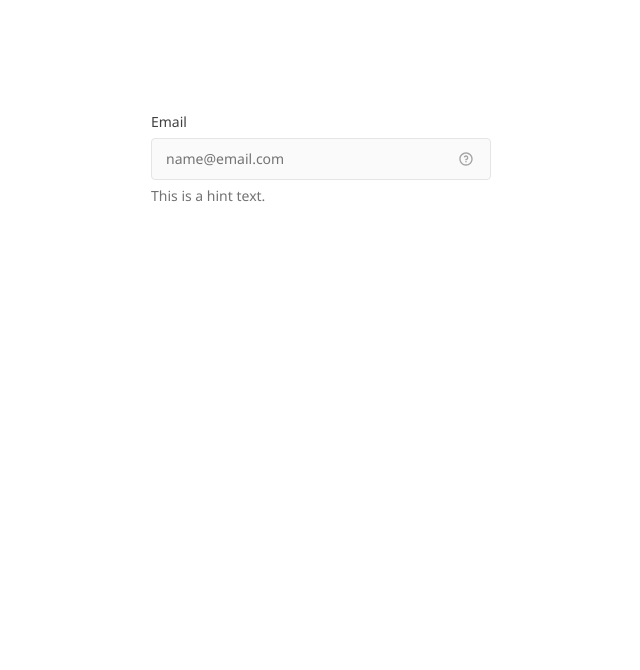
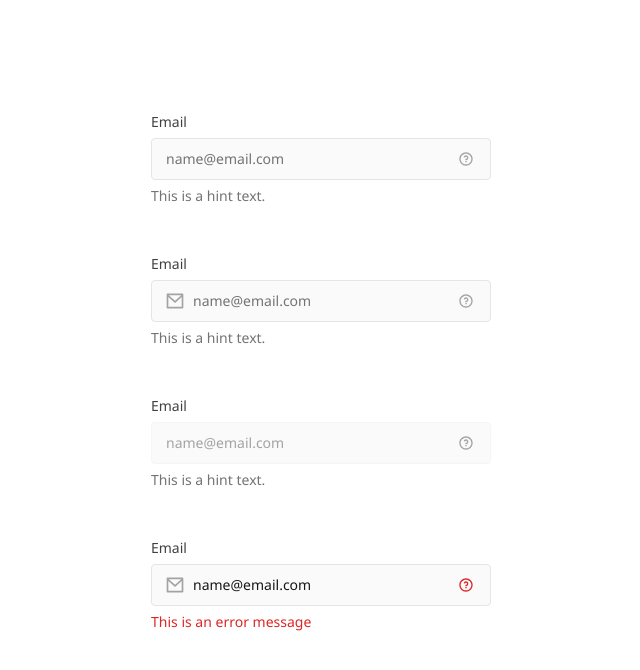
Before and after one commit to ItsChance-BTW/Projects, a Next.js app: page /text-input-component in a window 1280 px wide. Shown: the top 670 px of the page, without its empty margins (319-959 px from the left). Built offline with nearby package versions, Linux system fonts and the light colour scheme.

Commit message:
completed text input component

```diff
--- a/app/(projects)/text-input-component/page.tsx
+++ b/app/(projects)/text-input-component/page.tsx
@@ -9,8 +9,51 @@ export default function Page() {
                     label="Email"
                     type="email"
                     placeholder="name@email.com"
+                    hint="This is a hint text."
+                    rightSVG={{
+                        fill: 'currentColor',
+                        path: "M12 22C6.47715 22 2 17.5228 2 12C2 6.47715 6.47715 2 12 2C17.5228 2 22 6.47715 22 12C22 17.5228 17.5228 22 12 22ZM12 20C16.4183 20 20 16.4183 20 12C20 7.58172 16.4183 4 12 4C7.58172 4 4 7.58172 4 12C4 16.4183 7.58172 20 12 20ZM11 15H13V17H11V15ZM13 13.3551V14H11V12.5C11 11.9477 11.4477 11.5 12 11.5C12.8284 11.5 13.5 10.8284 13.5 10C13.5 9.17157 12.8284 8.5 12 8.5C11.2723 8.5 10.6656 9.01823 10.5288 9.70577L8.56731 9.31346C8.88637 7.70919 10.302 6.5 12 6.5C13.933 6.5 15.5 8.067 15.5 10C15.5 11.5855 14.4457 12.9248 13 13.3551Z"
+                    }}
+                />
+                <TextInput
+                    text=""
+                    label="Email"
+                    type="email"
+                    placeholder="name@email.com"
+                    hint="This is a hint text."
+                    leftSVG={{
+                        fill: 'currentColor',
+                        path: 'M3 3H21C21.5523 3 22 3.44772 22 4V20C22 20.5523 21.5523 21 21 21H3C2.44772 21 2 20.5523 2 20V4C2 3.44772 2.44772 3 3 3ZM20 7.23792L12.0718 14.338L4 7.21594V19H20V7.23792ZM4.51146 5L12.0619 11.662L19.501 5H4.51146Z'
+                    }}
+                    rightSVG={{
+                        fill: 'currentColor',
+                        path: "M12 22C6.47715 22 2 17.5228 2 12C2 6.47715 6.47715 2 12 2C17.5228 2 22 6.47715 22 12C22 17.5228 17.5228 22 12 22ZM12 20C16.4183 20 20 16.4183 20 12C20 7.58172 16.4183 4 12 4C7.58172 4 4 7.58172 4 12C4 16.4183 7.58172 20 12 20ZM11 15H13V17H11V15ZM13 13.3551V14H11V12.5C11 11.9477 11.4477 11.5 12 11.5C12.8284 11.5 13.5 10.8284 13.5 10C13.5 9.17157 12.8284 8.5 12 8.5C11.2723 8.5 10.6656 9.01823 10.5288 9.70577L8.56731 9.31346C8.88637 7.70919 10.302 6.5 12 6.5C13.933 6.5 15.5 8.067 15.5 10C15.5 11.5855 14.4457 12.9248 13 13.3551Z"
+                    }}
+                />
+                <TextInput
+                    text=""
+                    label="Email"
+                    type="email"
+                    placeholder="name@email.com"
+                    disabled={true}
+                    hint="This is a hint text."
+                    rightSVG={{
+                        fill: 'currentColor',
+                        path: "M12 22C6.47715 22 2 17.5228 2 12C2 6.47715 6.47715 2 12 2C17.5228 2 22 6.47715 22 12C22 17.5228 17.5228 22 12 22ZM12 20C16.4183 20 20 16.4183 20 12C20 7.58172 16.4183 4 12 4C7.58172 4 4 7.58172 4 12C4 16.4183 7.58172 20 12 20ZM11 15H13V17H11V15ZM13 13.3551V14H11V12.5C11 11.9477 11.4477 11.5 12 11.5C12.8284 11.5 13.5 10.8284 13.5 10C13.5 9.17157 12.8284 8.5 12 8.5C11.2723 8.5 10.6656 9.01823 10.5288 9.70577L8.56731 9.31346C8.88637 7.70919 10.302 6.5 12 6.5C13.933 6.5 15.5 8.067 15.5 10C15.5 11.5855 14.4457 12.9248 13 13.3551Z"
+                    }}
+                />
+                <TextInput
+                    text="name@email.com"
+                    label="Email"
+                    type="email"
+                    placeholder="name@email.com"
                     disabled={false}
                     hint="This is a hint text."
+                    error={"This is an error message"}
+                    leftSVG={{
+                        fill: 'currentColor',
+                        path: 'M3 3H21C21.5523 3 22 3.44772 22 4V20C22 20.5523 21.5523 21 21 21H3C2.44772 21 2 20.5523 2 20V4C2 3.44772 2.44772 3 3 3ZM20 7.23792L12.0718 14.338L4 7.21594V19H20V7.23792ZM4.51146 5L12.0619 11.662L19.501 5H4.51146Z'
+                    }}
                     rightSVG={{
                         fill: 'currentColor',
                         path: "M12 22C6.47715 22 2 17.5228 2 12C2 6.47715 6.47715 2 12 2C17.5228 2 22 6.47715 22 12C22 17.5228 17.5228 22 12 22ZM12 20C16.4183 20 20 16.4183 20 12C20 7.58172 16.4183 4 12 4C7.58172 4 4 7.58172 4 12C4 16.4183 7.58172 20 12 20ZM11 15H13V17H11V15ZM13 13.3551V14H11V12.5C11 11.9477 11.4477 11.5 12 11.5C12.8284 11.5 13.5 10.8284 13.5 10C13.5 9.17157 12.8284 8.5 12 8.5C11.2723 8.5 10.6656 9.01823 10.5288 9.70577L8.56731 9.31346C8.88637 7.70919 10.302 6.5 12 6.5C13.933 6.5 15.5 8.067 15.5 10C15.5 11.5855 14.4457 12.9248 13 13.3551Z"
--- a/components/common/TextInput.tsx
+++ b/components/common/TextInput.tsx
@@ -28,9 +28,17 @@ const TextInput: React.FC<TextInputProps> = ({
     const [inputText, setInputText] = useState(text || "");
     let paddingLeft = "";
     let paddingRight = "";
+    let ringColor = "";
+    let svgColor = "text-neutral-400";
+    let hintColor = "text-neutral-500";
 
     if (leftSVG) paddingLeft = "pl-[41px]";
     if (rightSVG) paddingRight = "pr-[38px]";
+    if (error) {
+        ringColor = "ring-red-600";
+        svgColor = "text-red-600";
+        hintColor = "text-red-600";
+    }
 
     return (
         <div className="flex flex-col gap-1.5 text-sm">
@@ -39,9 +47,21 @@ const TextInput: React.FC<TextInputProps> = ({
                     {label}
                 </label>
                 <div className="relative">
-                    {leftSVG ? <svg></svg> : null}
+                    {leftSVG ? (
+                        <div className="text-neutral-400 absolute top-0 bottom-0 flex items-center pl-[14px]">
+                            <svg
+                                xmlns="http://www.w3.org/2000/svg"
+                                viewBox="0 0 24 24"
+                                fill={leftSVG.fill}
+                                width={20}
+                                height={20}
+                            >
+                                <path d={leftSVG.path}></path>
+                            </svg>
+                        </div>
+                    ) : null}
                     <input
-                        className={`px-3.5 py-2.5 ${paddingLeft} ${paddingRight} w-full text-neutral-900 bg-neutral-50 border border-neutral-200 rounded placeholder:text-neutral-500 focus:outline-none focus:ring disabled:border-neutral-100 disabled:placeholder:text-neutral-400 disabled:cursor-not-allowed`}
+                        className={`px-3.5 py-2.5 ${paddingLeft} ${paddingRight} w-full text-neutral-900 bg-neutral-50 border border-neutral-200 rounded placeholder:text-neutral-500 focus:outline-none focus:ring ${ringColor} disabled:border-neutral-100 disabled:placeholder:text-neutral-400 disabled:cursor-not-allowed`}
                         id="input-text"
                         type={type}
                         placeholder={placeholder}
@@ -51,7 +71,9 @@ const TextInput: React.FC<TextInputProps> = ({
                         onChange={(e) => setInputText(e.target.value)}
                     />
                     {rightSVG ? (
-                        <div className="text-neutral-400 absolute top-0 bottom-0 right-0 flex items-center pr-[17px]">
+                        <div
+                            className={`${svgColor} absolute top-0 bottom-0 right-0 flex items-center pr-[17px]`}
+                        >
                             <svg
                                 xmlns="http://www.w3.org/2000/svg"
                                 viewBox="0 0 24 24"
@@ -65,7 +87,9 @@ const TextInput: React.FC<TextInputProps> = ({
                     ) : null}
                 </div>
             </div>
-            <div id="input-hint" className="text-neutral-500">{hint}</div>
+            <div id="input-hint" className={`${hintColor}`}>
+                {error ? error : hint}
+            </div>
         </div>
     );
 };
```
